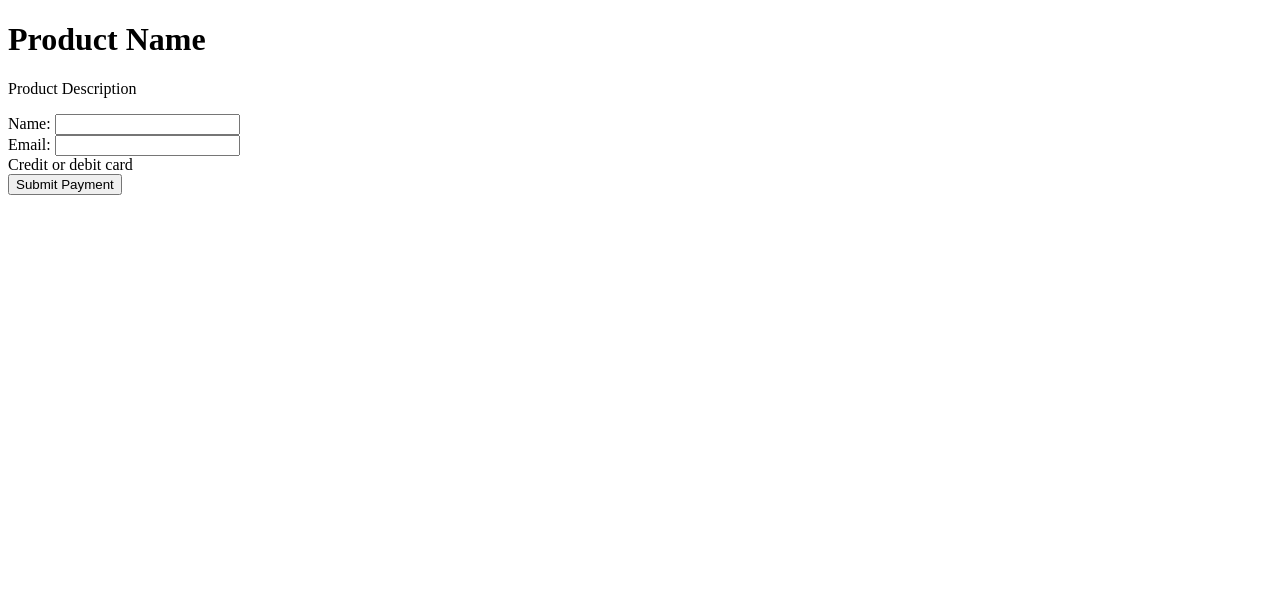
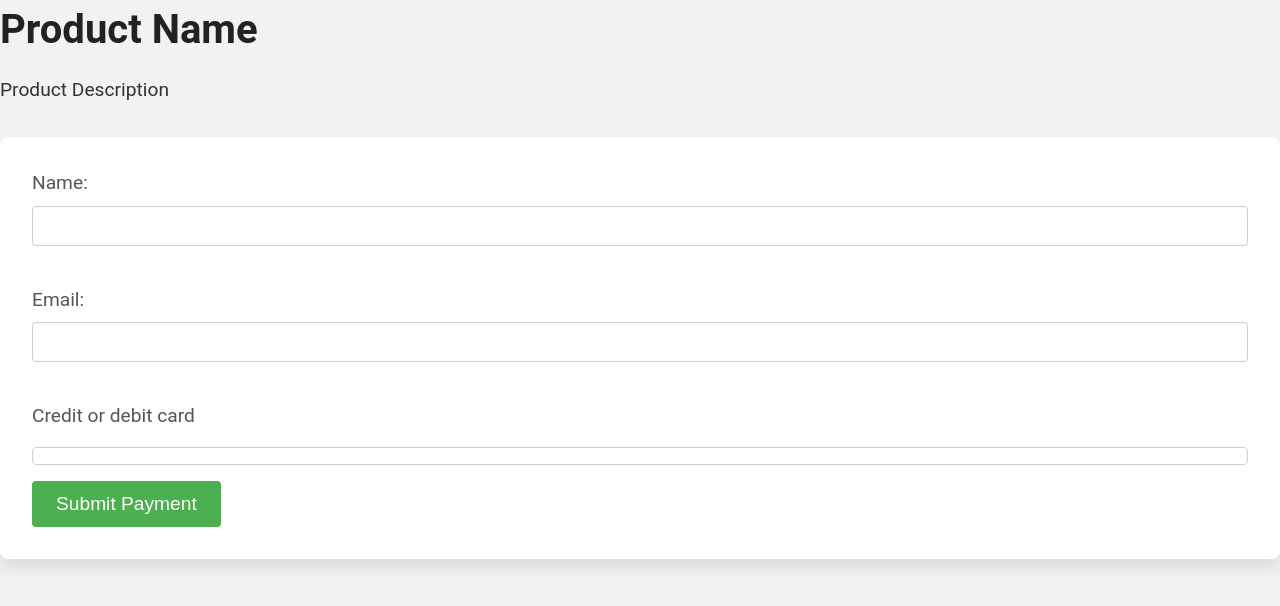
Before and after one commit to FadySabry712/lnading-page-with-payment-integration, a PHP site: page / in a window 1280 px wide. Shown: the top 606 px of the page. Run offline with PHP 8.4, Linux system fonts and the light colour scheme; some libraries are stand-ins or nearby versions.

Commit message:
styles done

```diff
--- a/index.php
+++ b/index.php
@@ -4,6 +4,7 @@
 <head>
     <meta charset="UTF-8">
     <meta name="viewport" content="width=device-width, initial-scale=1.0">
+    <link rel="stylesheet" href="styles.css">
     <title>Document</title>
 
     <title>Product Landing Page</title>
--- a/styles.css
+++ b/styles.css
@@ -0,0 +1,88 @@
+/* Reset styles */
+* {
+    margin: 0;
+    padding: 0;
+    box-sizing: border-box;
+  }
+
+  /* Global styles */
+  body {
+    font-family: 'Roboto', sans-serif;
+    font-size: 1rem;
+    line-height: 1.5;
+    color: #333;
+    background-color: #f2f2f2;
+  }
+
+  .container {
+    max-width: 960px;
+    margin: 0 auto;
+    padding: 2rem;
+  }
+
+  h1 {
+    font-size: 2.5rem;
+    font-weight: bold;
+    margin-bottom: 1rem;
+    color: #222;
+  }
+
+  p {
+    font-size: 1.2rem;
+    margin-bottom: 2rem;
+  }
+
+  form {
+    background-color: #fff;
+    padding: 2rem;
+    border-radius: 0.5rem;
+    box-shadow: 0 0.5rem 1rem rgba(0, 0, 0, 0.1);
+  }
+
+  label {
+    display: block;
+    font-size: 1.2rem;
+    margin-bottom: 0.5rem;
+    color: #555;
+  }
+
+  input[type="text"],
+  input[type="email"] {
+    display: block;
+    width: 100%;
+    padding: 0.5rem;
+    border: 1px solid #ccc;
+    border-radius: 0.25rem;
+    font-size: 1.2rem;
+    margin-bottom: 1rem;
+  }
+
+  button[type="submit"] {
+    display: block;
+    background-color: #4CAF50;
+    color: #fff;
+    padding: 0.75rem 1.5rem;
+    border: none;
+    border-radius: 0.25rem;
+    font-size: 1.2rem;
+    margin-top: 1rem;
+    cursor: pointer;
+    transition: background-color 0.3s ease;
+  }
+
+  button[type="submit"]:hover {
+    background-color: #3e8e41;
+  }
+
+  #card-element {
+    display: block;
+    margin-top: 1rem;
+    padding: 0.5rem;
+    border: 1px solid #ccc;
+    border-radius: 0.25rem;
+  }
+
+  #card-errors {
+    color: #f00;
+    margin-top: 1rem;
+  }
```
